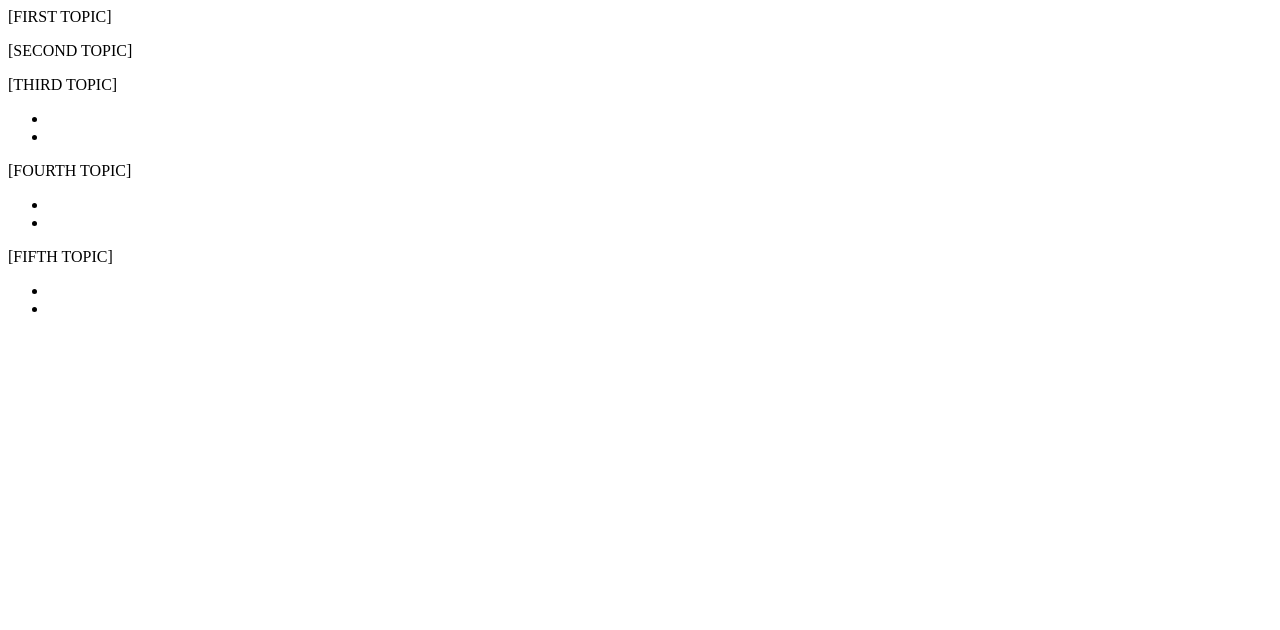
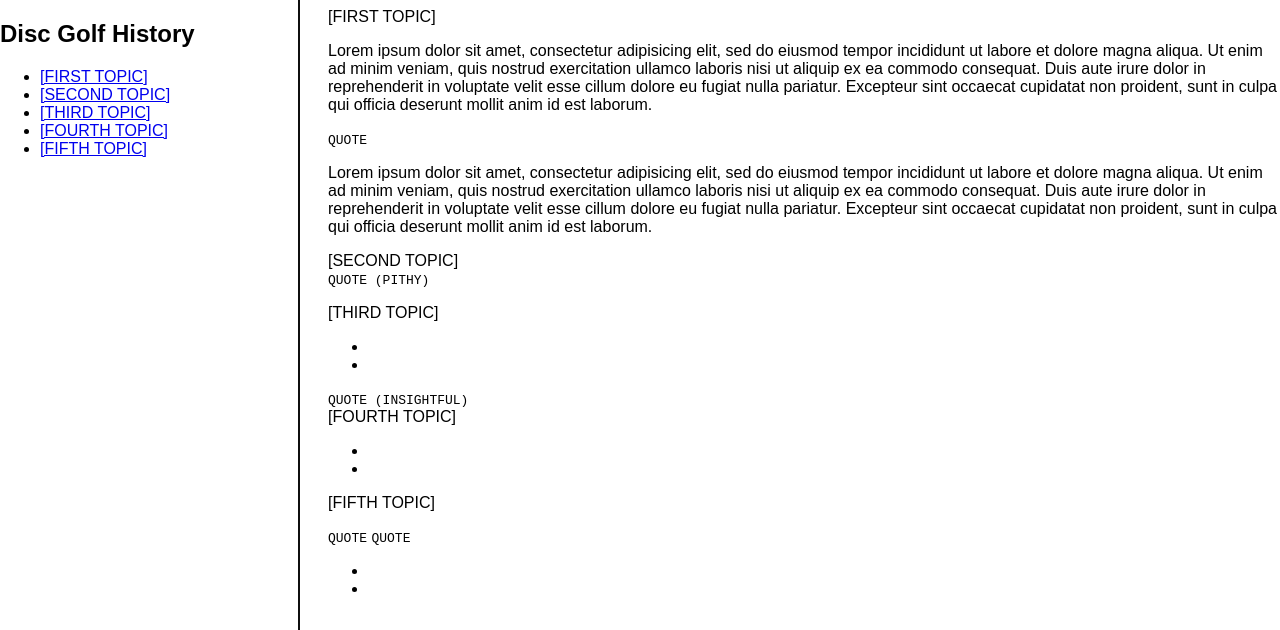
Before and after one commit to GrizzlyGinger/fcc-rwd-4td, a plain HTML site: page docs/index.html in a window 1280 px wide. Shown: the top 630 px of the page. Drawn offline with Linux system fonts and the light colour scheme.

Commit message:
HTML & CSS Edits
Built out sections of the page and used flexbox to create content and sidebar. Inserted placeholder text and items. Section links not working.

```diff
--- a/docs/index.html
+++ b/docs/index.html
@@ -3,19 +3,49 @@
 <head>
   <meta charset="UTF-8">
   <title>CodePen - FCC - Technical Documentation Page</title>
-
+  <link rel="stylesheet" href="./style.css">
 
 </head>
 <body>
 <!-- partial:index.partial.html -->
+<div class="sidebar-content">
+  <div class="sidebar">
+    <nav id="navbar">
+      <header>
+        <h1>Disc Golf History</h1>
+      </header>
+      <div class="links">
+        <ul>
+          <li>
+            <a class="nav-link" href="#[FIRST_TOPIC]">[FIRST TOPIC]</a>
+          </li>
+          <li>
+            <a class="nav-link" href="#[SECOND_TOPIC]">[SECOND TOPIC]</a>
+          </li>
+          <li>
+            <a class="nav-link" href="#[THIRD_TOPIC]">[THIRD TOPIC]</a>
+          </li>
+          <li>
+            <a class="nav-link" href="#[FOURTH_TOPIC]">[FOURTH TOPIC]</a>
+          </li>
+          <li>
+            <a class="nav-link" href="[#FIFTH_TOPIC]">[FIFTH TOPIC]</a>
+          </li>
+        </ul>
+      </div>
+    </nav>
+  </div>
+  <div class="content">
     <main id="main-doc">
       <section class="main-section" id="[FIRST_TOPIC]">
         <header>[FIRST TOPIC]</header>
-    <p></p>
-    <p></p>
+        <p>Lorem ipsum dolor sit amet, consectetur adipisicing elit, sed do eiusmod tempor incididunt ut labore et dolore magna aliqua. Ut enim ad minim veniam, quis nostrud exercitation ullamco laboris nisi ut aliquip ex ea commodo consequat. Duis aute irure dolor in reprehenderit in voluptate velit esse cillum dolore eu fugiat nulla pariatur. Excepteur sint occaecat cupidatat non proident, sunt in culpa qui officia deserunt mollit anim id est laborum.</p>
+        <code>QUOTE</code>
+        <p>Lorem ipsum dolor sit amet, consectetur adipisicing elit, sed do eiusmod tempor incididunt ut labore et dolore magna aliqua. Ut enim ad minim veniam, quis nostrud exercitation ullamco laboris nisi ut aliquip ex ea commodo consequat. Duis aute irure dolor in reprehenderit in voluptate velit esse cillum dolore eu fugiat nulla pariatur. Excepteur sint occaecat cupidatat non proident, sunt in culpa qui officia deserunt mollit anim id est laborum.</p>
       </section>
       <section class="main-section" id="[SECOND_TOPIC]">
         <header>[SECOND TOPIC]</header>
+        <code>QUOTE (PITHY)</code>
         <p></p>
         <p></p>
       </section>
@@ -27,6 +57,7 @@
           <li></li>
          </ul>
         <p></p>
+        <code>QUOTE (INSIGHTFUL)</code>
       </section>
       <section class="main-section" id="[FOURTH_TOPIC]">
         <header>[FOURTH TOPIC]</header>
@@ -40,6 +71,8 @@
       <section class="main-section" id="[FIFTH_TOPIC]">
         <header>[FIFTH TOPIC]</header>
         <p></p>
+        <code>QUOTE</code>
+        <code>QUOTE</code>
         <ul>
           <li></li>
           <li></li>
@@ -47,6 +80,8 @@
         <p></p>
       </section>
     </main>
+  </div>
+</div>
 <!-- partial -->
   <script src='https://cdn.freecodecamp.org/testable-projects-fcc/v1/bundle.js'></script>
 </body>
--- /dev/null
+++ b/docs/style.css
@@ -0,0 +1,30 @@
+* {
+	box-sizing: border-box;
+	/* outline: 1px solid red; */
+}
+
+body {
+	font-family: Arial;
+}
+
+.sidebar-content {
+	display: flex;
+	flex-wrap: wrap;
+	min-height: 100%;
+}
+
+.sidebar-content > *:nth-child(1) {
+	flex: 1 1 25%;
+	position: fixed;
+	top: 0px;
+	left: 0px;
+	min-height: 100%;
+	min-width: 300px;
+	border-right: 2px solid #0f0f0f;
+}
+
+.sidebar-content > *:nth-child(2) {
+	flex: 1 1 75%;
+	position: absolute;
+	margin-left: 320px;
+}
```
Lines whose indentation alone changed are shown as unchanged.
